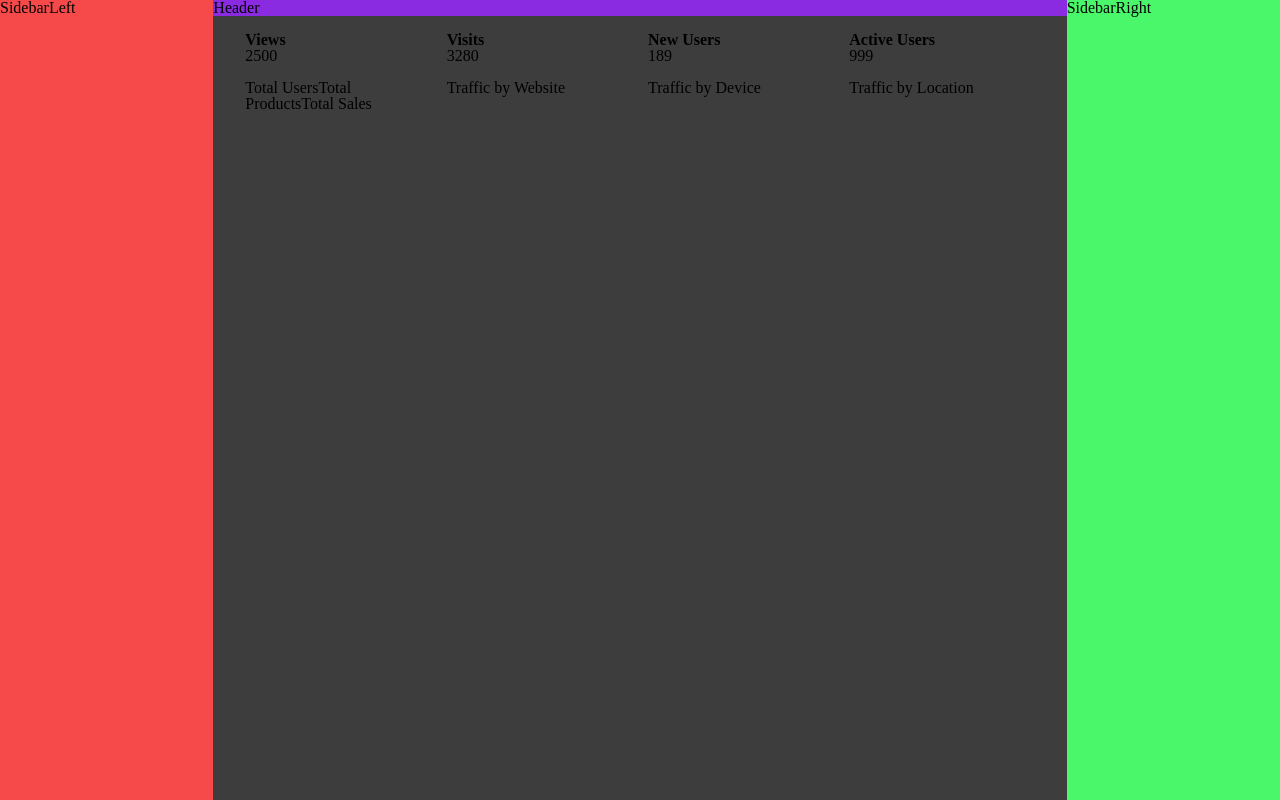
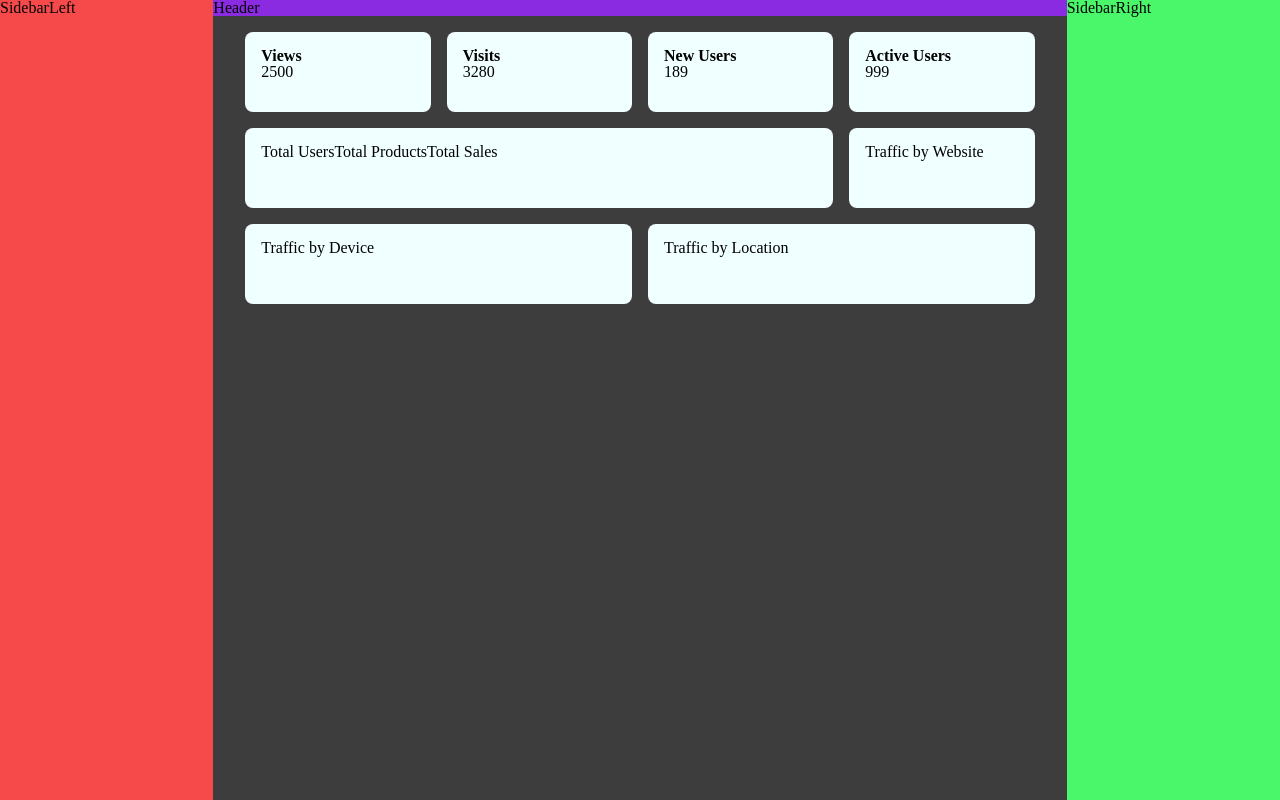
Before and after one commit to rodrigoronin/krab-admin-dashboard, a React (Vite) app: page / in a window 1280 px wide. Built offline with nearby package versions, Linux system fonts and the light colour scheme.

Commit message:
feat(Card): added Card as a UI component

```diff
--- a/src/app/routes/Overview.tsx
+++ b/src/app/routes/Overview.tsx
@@ -1,3 +1,5 @@
+import Card from "@components/ui/Card";
+
 import style from "@styles/Overview.module.css";
 
 // TODO: extract structure from here and create specialized components
@@ -5,39 +7,41 @@ import style from "@styles/Overview.module.css";
 const Overview = () => {
   return (
     <div className={style.container}>
-      <div className={`${style["grid-item-1"]} ${style.card}`}>
+      <Card>
         <h2>Views</h2>
         <span>2500</span>
-      </div>
-      <div className={`${style["grid-item-2"]} ${style.card}`}>
+      </Card>
+      <Card className={`${style["metric"]}`}>
         <h2>Visits</h2>
         <span>3280</span>
-      </div>
-      <div className={`${style["grid-item-3"]} ${style.card}`}>
+      </Card>
+      <Card className={`${style["metric"]}`}>
         <h2>New Users</h2>
         <span>189</span>
-      </div>
-      <div className={`${style["grid-item-4"]} ${style.card}`}>
+      </Card>
+      <Card>
         <h2>Active Users</h2>
         <span>999</span>
-      </div>
+      </Card>
 
-      <div className={`${style["grid-item-5"]} ${style["spline-chart"]} ${style.card}`}>
+      <Card className={`${style["chart-xs"]}`}>
         <span>Total Users</span>
         <span>Total Products</span>
         <span>Total Sales</span>
-      </div>
+      </Card>
 
-      <div className={`${style["grid-item-6"]} ${style.card}`}>
+      <Card className={`${style["chart-sm"]}`}>
         <span>Traffic by Website</span>
-      </div>
+      </Card>
 
-      <div className={`${style["grid-item-7"]} ${style.card}`}>
-        <span>Traffic by Device</span>
-      </div>
+      <div className={`${style["chart-md"]}`}>
+        <Card>
+          <span>Traffic by Device</span>
+        </Card>
 
-      <div className={`${style["grid-item-8"]} ${style.card}`}>
-        <span>Traffic by Location</span>
+        <Card>
+          <span>Traffic by Location</span>
+        </Card>
       </div>
     </div>
   );
--- /dev/null
+++ b/src/components/ui/Card.tsx
@@ -0,0 +1,12 @@
+import style from "@styles/Card.module.css";
+
+interface IProps {
+  children: React.ReactNode;
+  className?: string;
+}
+
+const Card = ({ children, className }: IProps) => {
+  return <div className={`${style.card} ${className ?? ""}`}>{children}</div>;
+};
+
+export default Card;
--- /dev/null
+++ b/src/styles/Card.module.css
@@ -0,0 +1,6 @@
+.card {
+  background-color: azure;
+  padding: 1rem;
+  border-radius: 8px;
+  height: 5rem;
+}
```
